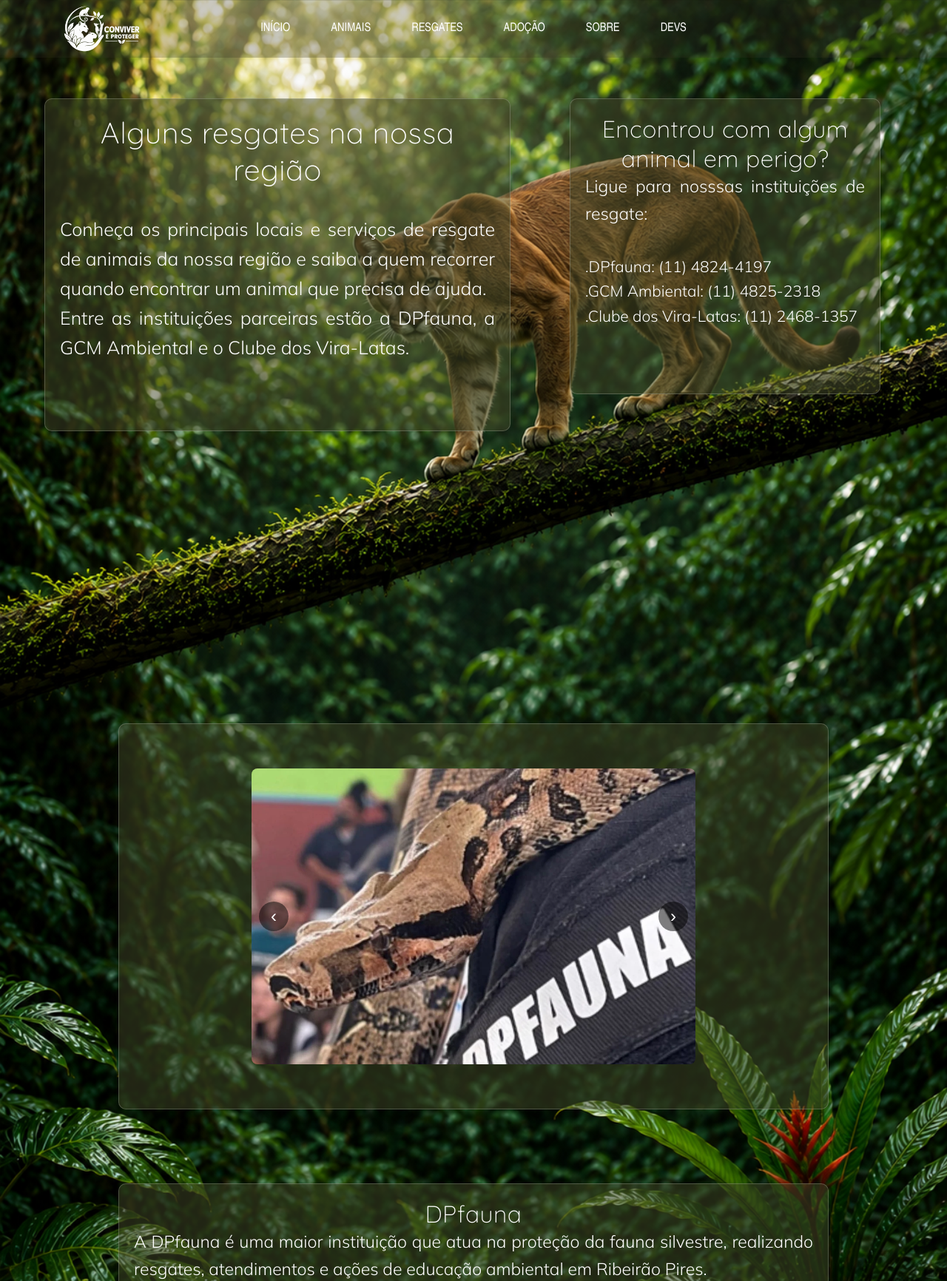
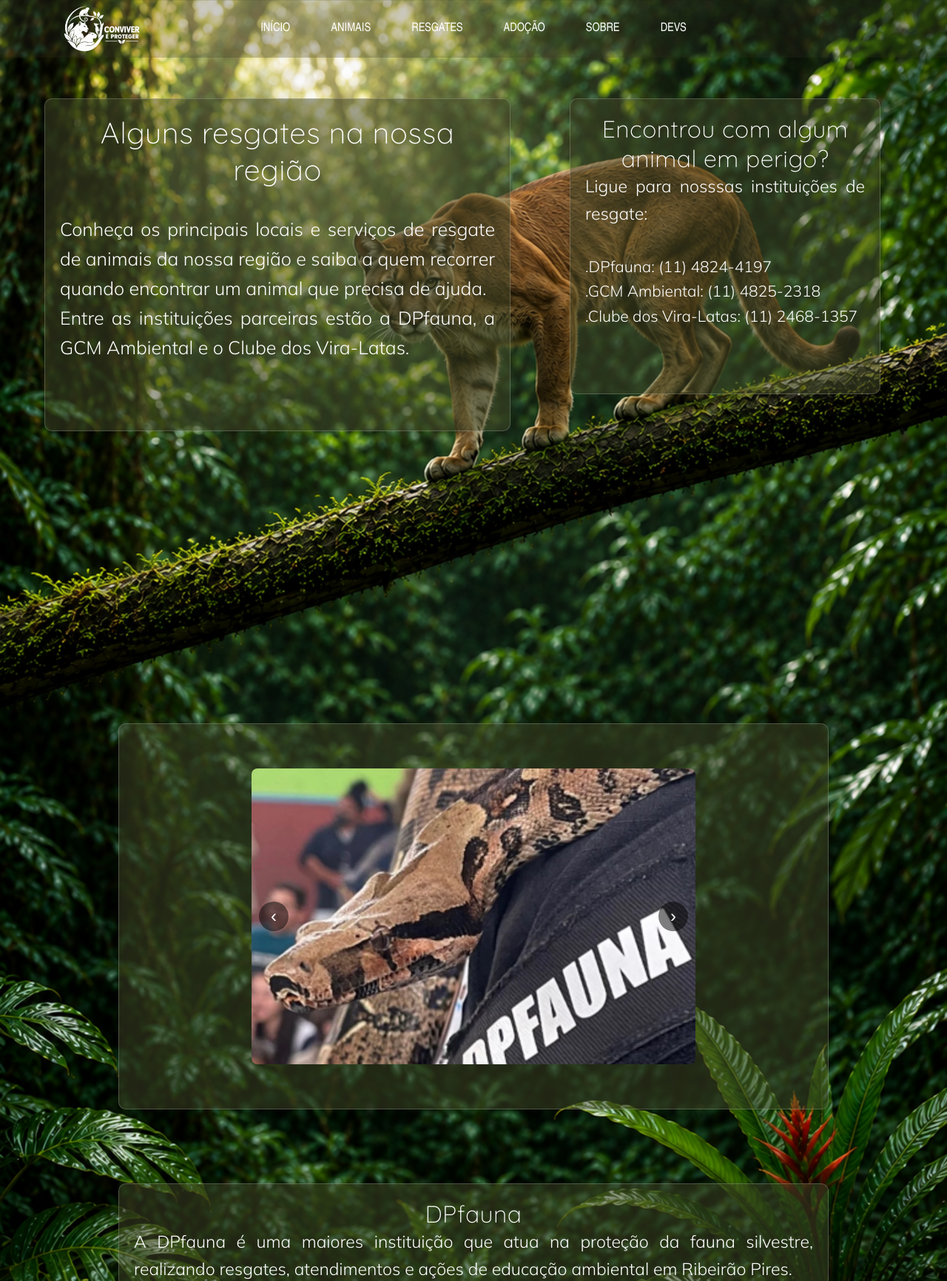
Before and after one commit to PedroSachetto/Feira-Tecnolgica-2026, a PHP site: page /resgates.html in a window 1280 px wide. Shown: the top 1732 px of the page at 74% size. Run offline with PHP 8.4, Linux system fonts and the light colour scheme.

Commit message:
nao finalizada 02

```diff
--- a/resgates/resgates.html
+++ b/resgates/resgates.html
@@ -61,9 +61,10 @@
         </div>
     </div>
 
+
     <div class="DPfauna">
         <h1>DPfauna</h1>
-        <p style="font-size: 23px;">A DPfauna é uma maior instituição que atua na proteção da fauna silvestre, realizando resgates, atendimentos e ações de educação ambiental em Ribeirão Pires.</p>
+        <p style="font-size: 23px;">A DPfauna é uma maiores instituição que atua na proteção da fauna silvestre, realizando resgates, atendimentos e ações de educação ambiental em Ribeirão Pires.</p>
         <iframe src="https://www.google.com/maps/embed?pb=!1m18!1m12!1m3!1d3472.5998419186963!2d-46.41299682466573!3d-23.698645078705674!2m3!1f0!2f0!3f0!3m2!1i1024!2i768!4f13.1!3m3!1m2!1s0x94ce6da809ff2a91%3A0x5a8a97fba59ca6d0!2sDPfauna%20-%20Departamento%20de%20Bem-Estar%20Animal!5e1!3m2!1spt-BR!2sbr!4v1789439413037!5m2!1spt-BR!2sbr" width="400" height="300" style="border:0;" allowfullscreen="" loading="lazy" referrerpolicy="strict-origin-when-cross-origin"></iframe>
     </div>
 
--- a/resgates/style.css
+++ b/resgates/style.css
@@ -5,7 +5,8 @@
 }
 
 html, body {
-    min-height: 100%;
+    min-height: 100000%;
+
 }
 
 body {
```
